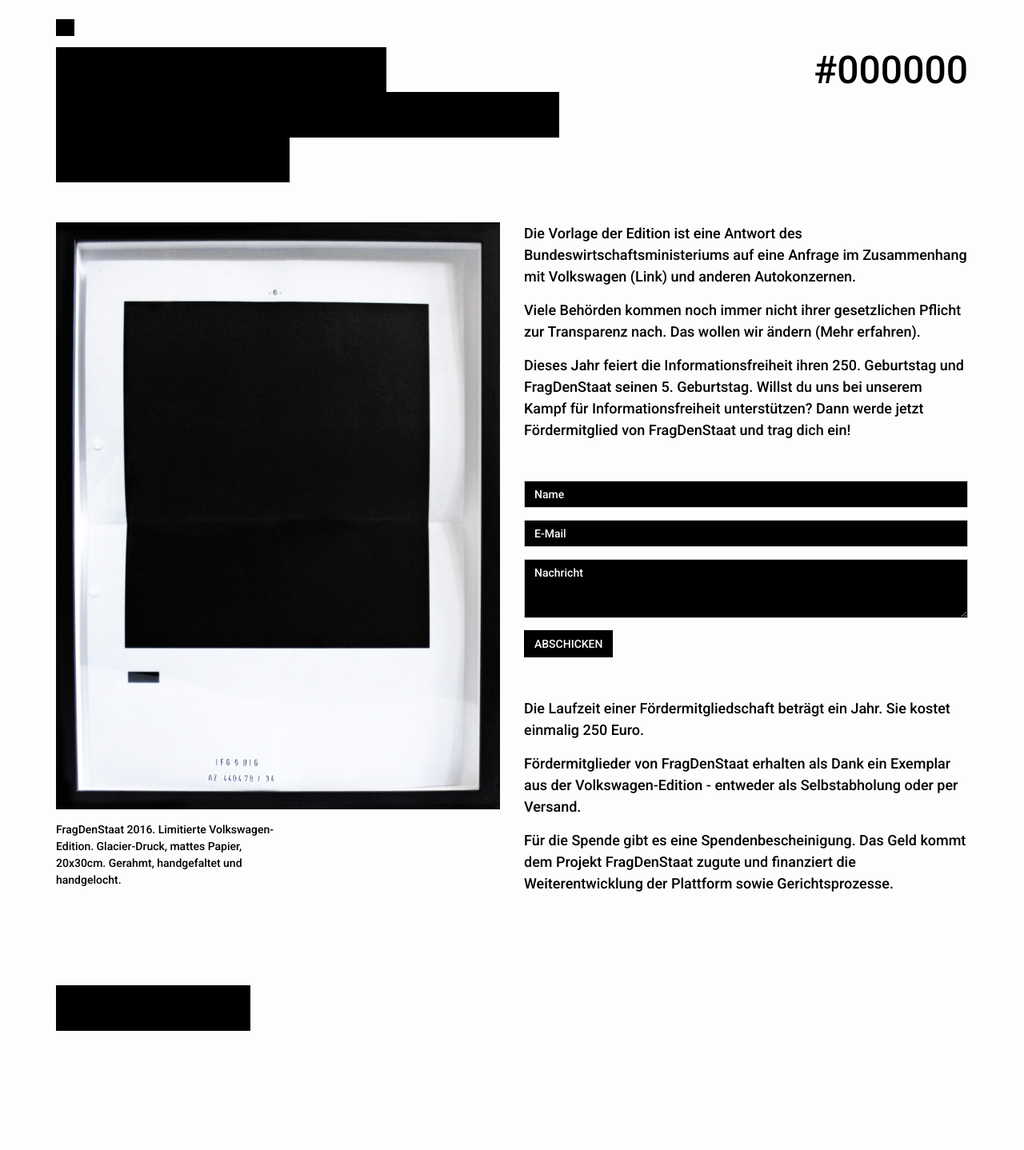
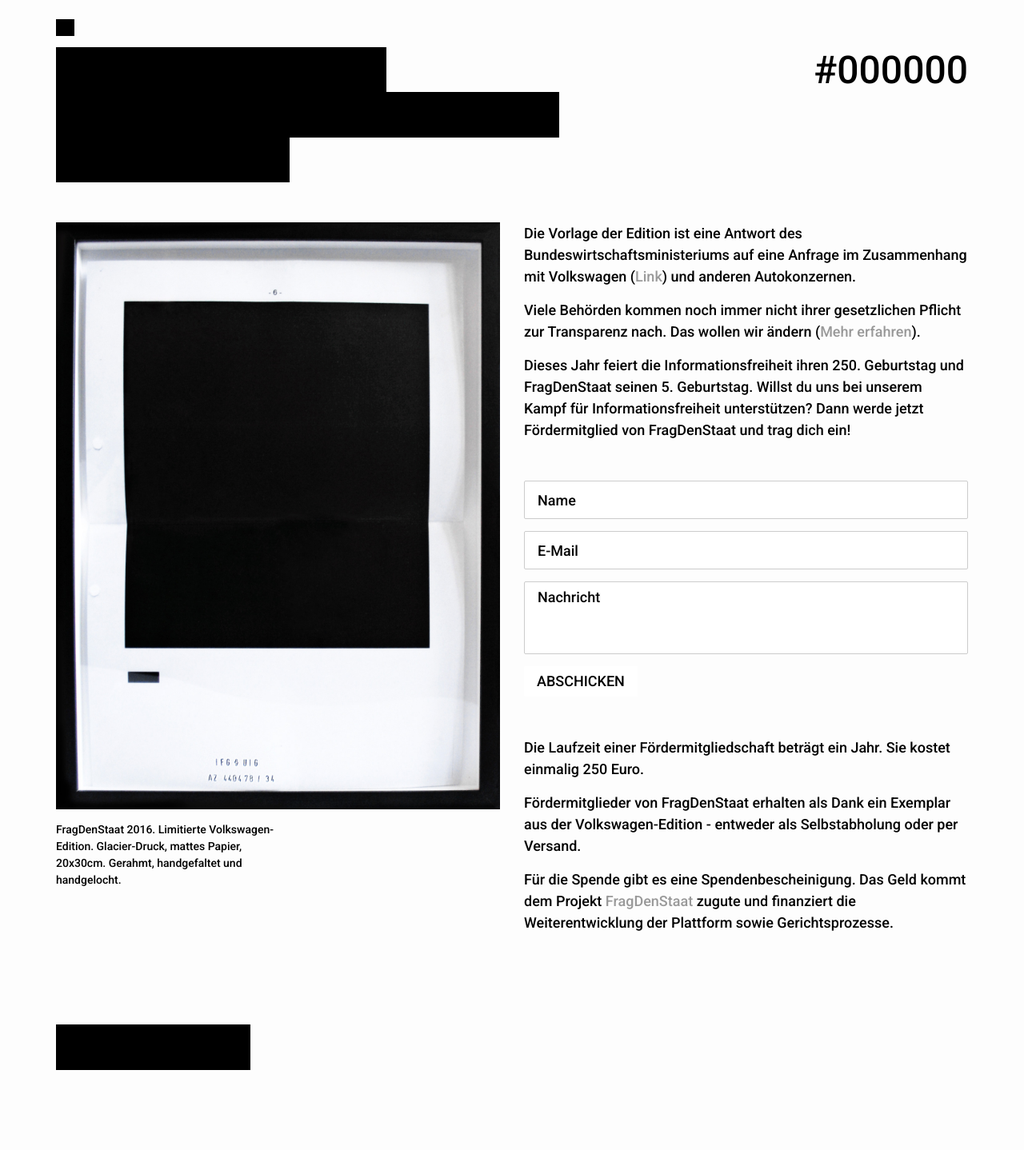
Before and after one commit to okfde/000000.limited, a Jekyll site: the page built from edition.html, in a window 1280 px wide. Shown: the whole page at 80% size. Built offline with Jekyll 4.4.1, drawn with Linux system fonts in a browser that asks for light colours; comment, search, counter and statistics services are not loaded; before the commit the page ends 1389 px from its top, so only the background shows below that.

Commit message:
form and links styling

```diff
--- a/_includes/header.html
+++ b/_includes/header.html
@@ -14,24 +14,26 @@
     </div>
 
     <div class="row">
-    <a class="" href="{{ site.github.url }}{{ homeurl }}/">
       <div class="col-sm-4 col-sm-push-8 site-title">
-        {{ site.title }}
+          <a class="" href="{{ site.github.url }}{{ homeurl }}/">
+            {{ site.title }}
+          </a>
       </div>
       <div class="col-sm-8 col-sm-pull-4 site-description">
-        <span class="blackout">
         {% if page.lang == "DE" %}
+          <a class="blackout" href="{{ site.github.url }}/edition">
           FragDenStaat 2016 <br>
           limitierte Volkswagen-Edition<br>
           50 Exemplare
+          </a>
         {% else %}
+          <a class="blackout" href="{{ site.github.url }}/en/edition">
           FragDenStaat 2016 <br>
           limited Volkswagen Edition<br>
           50 Editions
+          </a>
         {% endif%}
-        </span>
       </div>
-    </a>
     </div>
 
   </div>
--- a/_sass/_768up.scss
+++ b/_sass/_768up.scss
@@ -3,7 +3,9 @@
     color: black;
     background: black;
 
-    &:hover {
+    &:hover,
+    &:visited,
+    &:focus {
         color: black;
         background: transparent;
     }
--- a/_sass/_base.scss
+++ b/_sass/_base.scss
@@ -91,15 +91,15 @@
  * Links
  */
 a {
-    color: $brand-color;
+    color: #999;
     text-decoration: none;
 
     &:visited {
-        color: $brand-color;
+        color: #999;
     }
 
     &:hover {
-        color: $text-color;
+        color: #999;
         text-decoration: none;
     }
 }
@@ -177,6 +177,15 @@
     line-height: 56px;
 }
 
+.site-title a {
+    &,
+    &:hover,
+    &:visited,
+    &:focus {
+        color: #000;
+    }
+}
+
 .item-wrap {
     position: relative;
 
@@ -222,15 +231,23 @@
 }
 
 .btn, .form-control  {
-    border-radius: 0;
+    border-radius: 2px;
     //border: 0;
     box-shadow: none;
     //border-bottom: 2px solid black;
+    font-size: 18px;
+    padding: 6px 16px;
+}
+
+.btn {
+
 }
 
 .form-control {
-    background: black;
-    color: white;
+    // background: #CCC;
+    color: black;
+    height: 48px;
+
 }
 
 .form-control:focus {
@@ -242,6 +259,10 @@
     font-weight: 500;
 }
 
+textarea {
+    resize: none;
+}
+
 ::selection {
   background: #000; /* WebKit/Blink Browsers */
 }
@@ -251,17 +272,17 @@
 }
 
 .form-control::-webkit-input-placeholder {
-   color: white;
+   color: black;
 }
 
 .form-control:-moz-placeholder { /* Firefox 18- */
-   color: white;
+   color: black;
 }
 
 .form-control::-moz-placeholder {  /* Firefox 19+ */
-   color: white;
+   color: black;
 }
 
 .form-control:-ms-input-placeholder {
-   color: white;
+   color: black;
 }
```
Also changed, not shown: css/bootstrap-theme.css.
